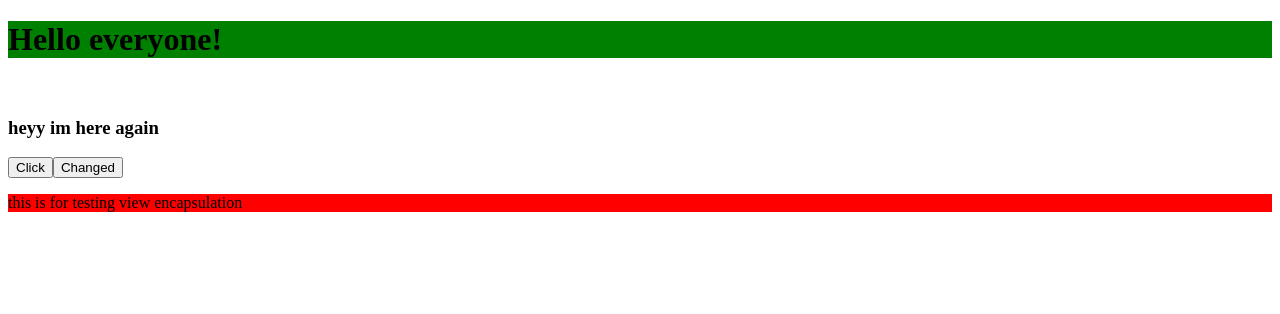
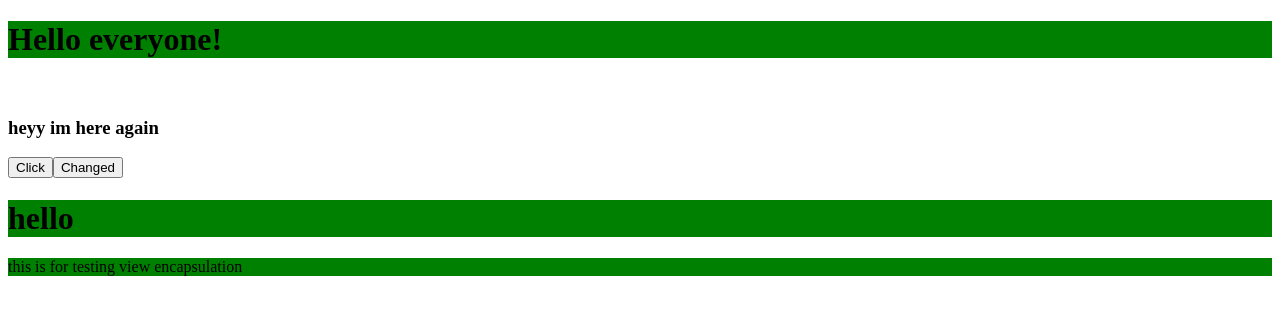
Before and after one commit to shymaSane/Data-binding-training, an Angular app in the folder view-enc/: page / in a window 1280 px wide. Shown: the top 314 px of the page. Built offline with nearby package versions, Linux system fonts and the light colour scheme.

Commit message:
tried none on view encapsulation

```diff
--- a/view-enc/src/app/app.component.css
+++ b/view-enc/src/app/app.component.css
@@ -1,7 +1,7 @@
-h1 {
+/* h1 {
     background-color: red;
 }
 
 p {
     background-color: red;
-}
+} */
--- a/view-enc/src/app/app.component.html
+++ b/view-enc/src/app/app.component.html
@@ -1,3 +1,4 @@
 <app-hello></app-hello>
+<h1>hello</h1>
 
 <p>this is for testing view encapsulation</p>
--- a/view-enc/src/app/app.component.ts
+++ b/view-enc/src/app/app.component.ts
@@ -3,7 +3,8 @@ import { Component } from '@angular/core';
 @Component({
   selector: 'app-root',
   templateUrl: './app.component.html',
-  styleUrls: ['./app.component.css']
+  styleUrls: ['./app.component.css'],
+
 })
 export class AppComponent {
   title = 'app';
--- a/view-enc/src/app/hello/hello.component.css
+++ b/view-enc/src/app/hello/hello.component.css
@@ -1,3 +1,6 @@
 h1 {
     background-color: green;
 }
+p {
+    background-color: green;
+}
--- a/view-enc/src/app/hello/hello.component.ts
+++ b/view-enc/src/app/hello/hello.component.ts
@@ -1,9 +1,10 @@
-import { Component, OnInit } from '@angular/core';
+import { Component, OnInit,ViewEncapsulation } from '@angular/core';
 
 @Component({
   selector: 'app-hello',
   templateUrl: './hello.component.html',
-  styleUrls: ['./hello.component.css']
+  styleUrls: ['./hello.component.css'],
+  encapsulation: ViewEncapsulation.None
 })
 export class HelloComponent implements OnInit {
 
```
